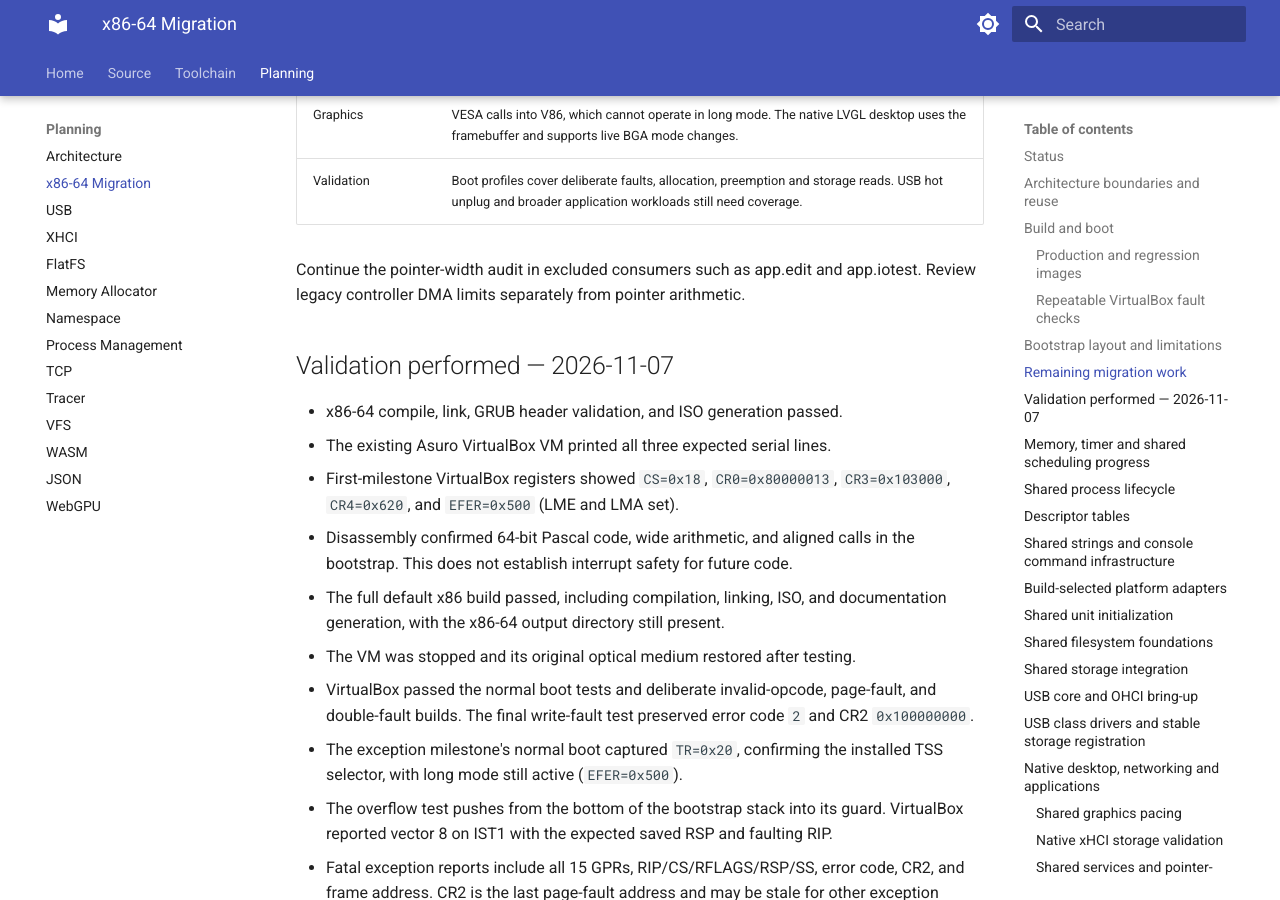
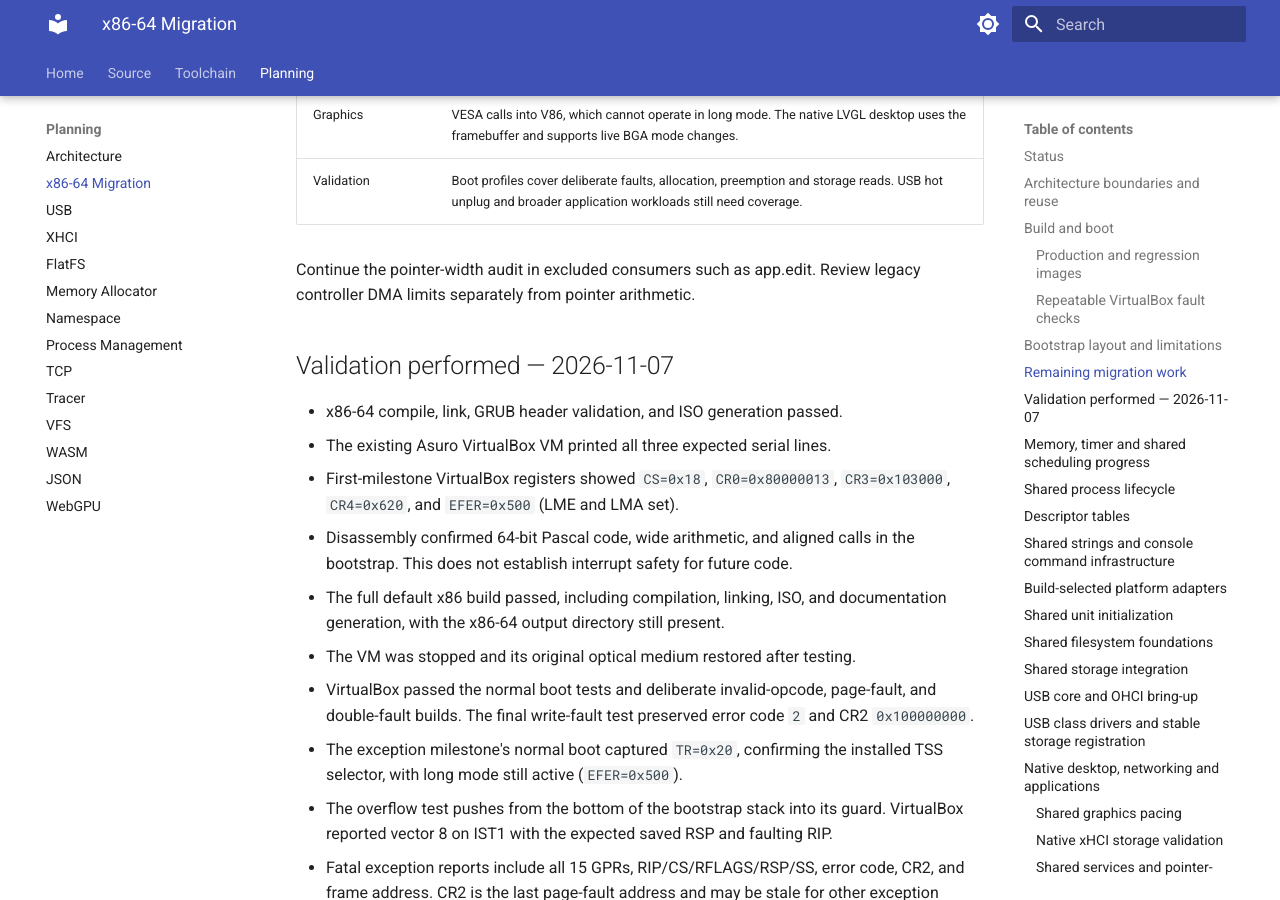
Before and after one commit to t3hn3rd/Asuro, an MkDocs documentation site: the page built from doc/planning/x86_64.md, in a window 1280 px wide and 900 px high, scrolled down 3900 px. Built offline with MkDocs 1.6.1 and Material for MkDocs 9.7.7, drawn with Linux system fonts in a browser that asks for light colours.

Commit message:
Remove the obsolete IOTEST command

```diff
--- a/doc/planning/x86_64.md
+++ b/doc/planning/x86_64.md
@@ -138,7 +138,7 @@ Rebuild without `ASURO_BOOT_TEST` after testing to restore the normal image.
 | Graphics | VESA calls into V86, which cannot operate in long mode. The native LVGL desktop uses the framebuffer and supports live BGA mode changes. |
 | Validation | Boot profiles cover deliberate faults, allocation, preemption and storage reads. USB hot unplug and broader application workloads still need coverage. |
 
-Continue the pointer-width audit in excluded consumers such as app.edit and app.iotest.
+Continue the pointer-width audit in excluded consumers such as app.edit.
 Review legacy controller DMA limits separately from pointer arithmetic.
 
 ## Validation performed — 2026-11-07
```
Also changed, not shown: 2 other files.
